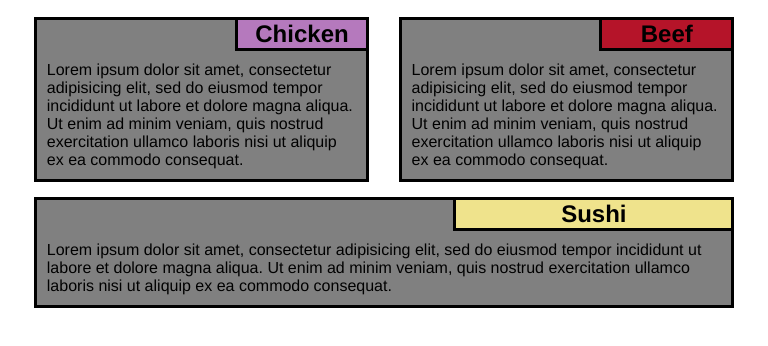
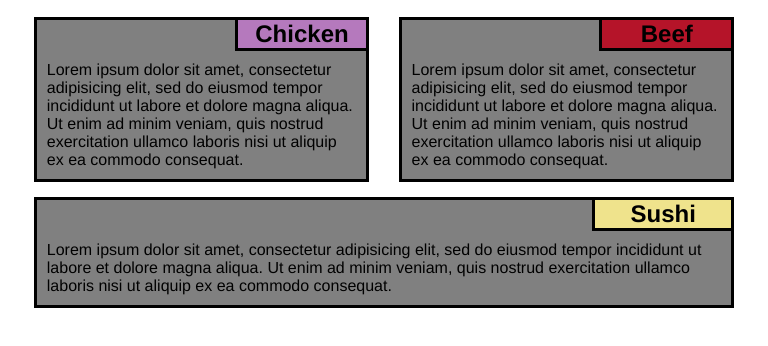
Before and after one commit to MuraliGude/mod2_solution, a plain HTML site: page index.html in a window 768 px wide. Shown: the part 60-406 px from the top of the page. Drawn offline with Linux system fonts and the light colour scheme.

Commit message:
style modification

```diff
--- a/style.css
+++ b/style.css
@@ -85,6 +85,9 @@ p
 		width:96%;
 		margin:0 auto;
 	}
+	.box-3>h2{
+		width:20%;
+	}
 }
 
 @media (max-width:767px)
```
